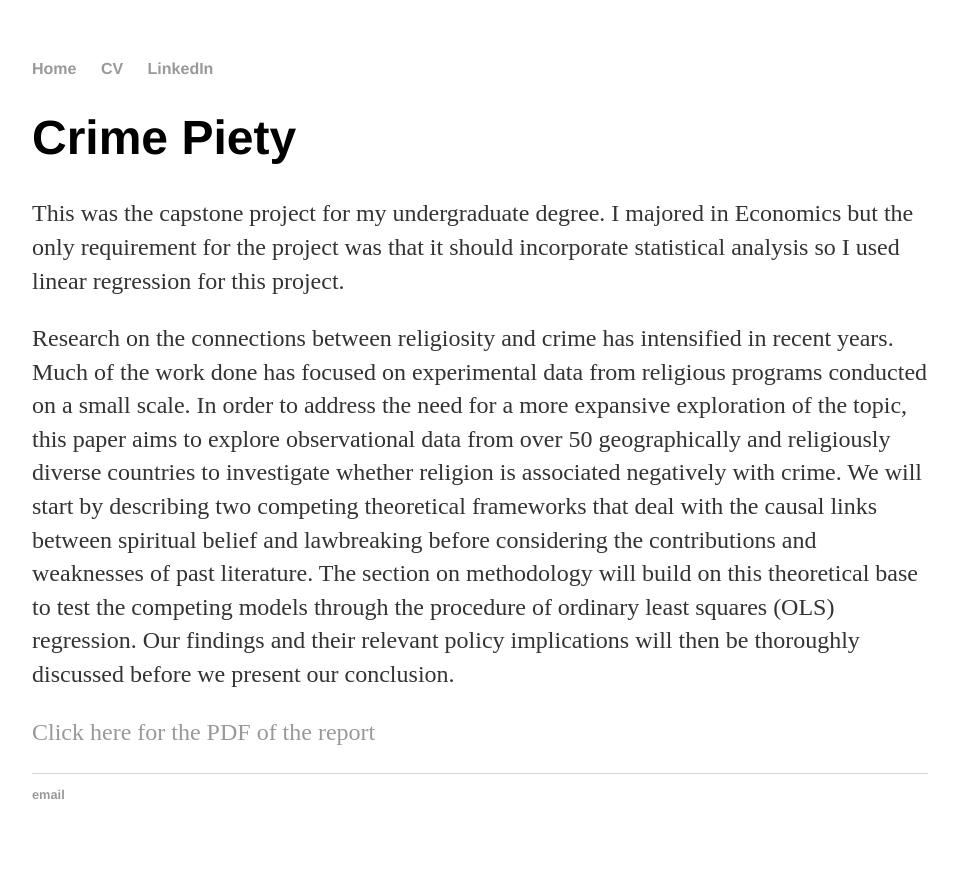
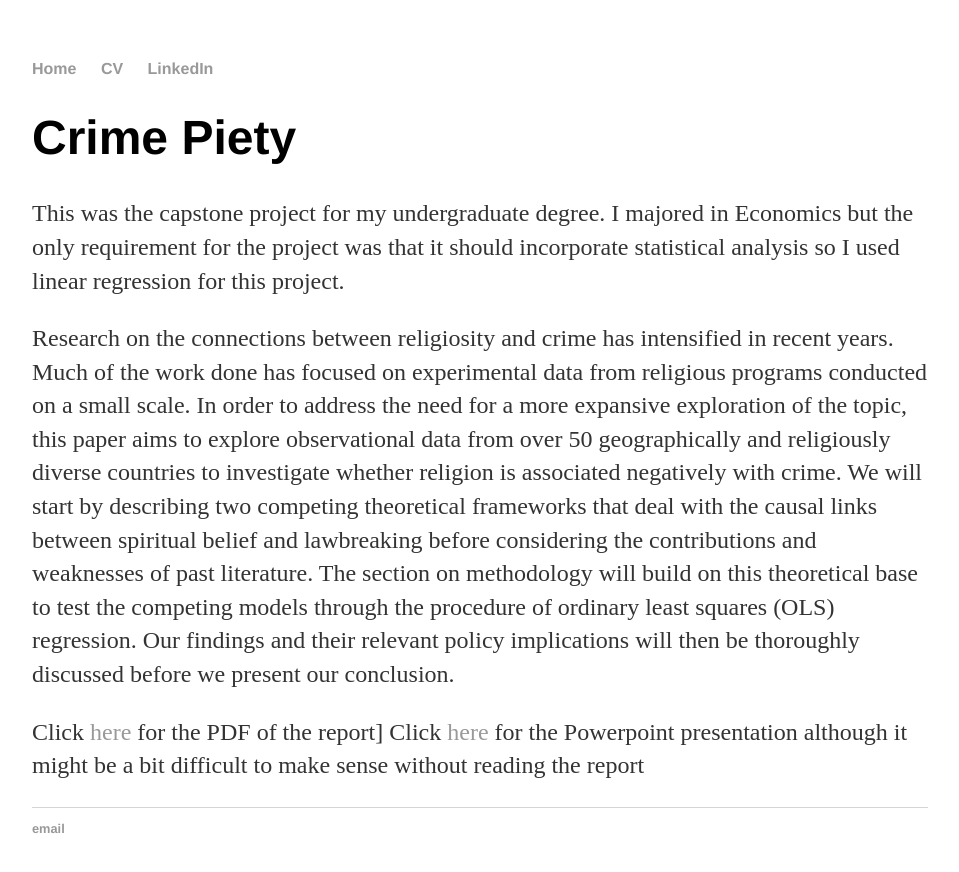
Before and after one commit to h2kh/h2kh.github.io, a Jekyll site: the page built from _posts/2019-06-02-crime-piety.md, in a window 1280 px wide. Shown: the top 872 px of the page, without its empty margins (160-1119 px from the left). Built offline with Jekyll 4.4.1, drawn with Linux system fonts in a browser that asks for light colours; our own code applies the rules of GitHub Pages for plain Markdown files.

Commit message:
Update 2019-06-02-crime-piety.md

```diff
--- a/_posts/2019-06-02-crime-piety.md
+++ b/_posts/2019-06-02-crime-piety.md
@@ -2,4 +2,5 @@ This was the capstone project for my undergraduate degree. I majored in Economic
 
 Research on the connections between religiosity and crime has intensified in recent years. Much of the work done has focused on experimental data from religious programs conducted on a small scale. In order to address the need for a more expansive exploration of the topic, this paper aims to explore observational data from over 50 geographically and religiously diverse countries to investigate whether religion is associated negatively with crime. We will start by describing two competing theoretical frameworks that deal with the causal links between spiritual belief and lawbreaking before considering the contributions and weaknesses of past literature. The section on methodology will build on this theoretical base to test the competing models through the procedure of ordinary least squares (OLS) regression. Our findings and their relevant policy implications will then be thoroughly discussed before we present our conclusion.
 
-[Click here for the PDF of the report](/assets/crime.PDF)
+Click [here](/assets/crime-piety.pdf) for the PDF of the report]
+Click [here](/assets/presentation.pptx) for the Powerpoint presentation although it might be a bit difficult to make sense without reading the report
```
